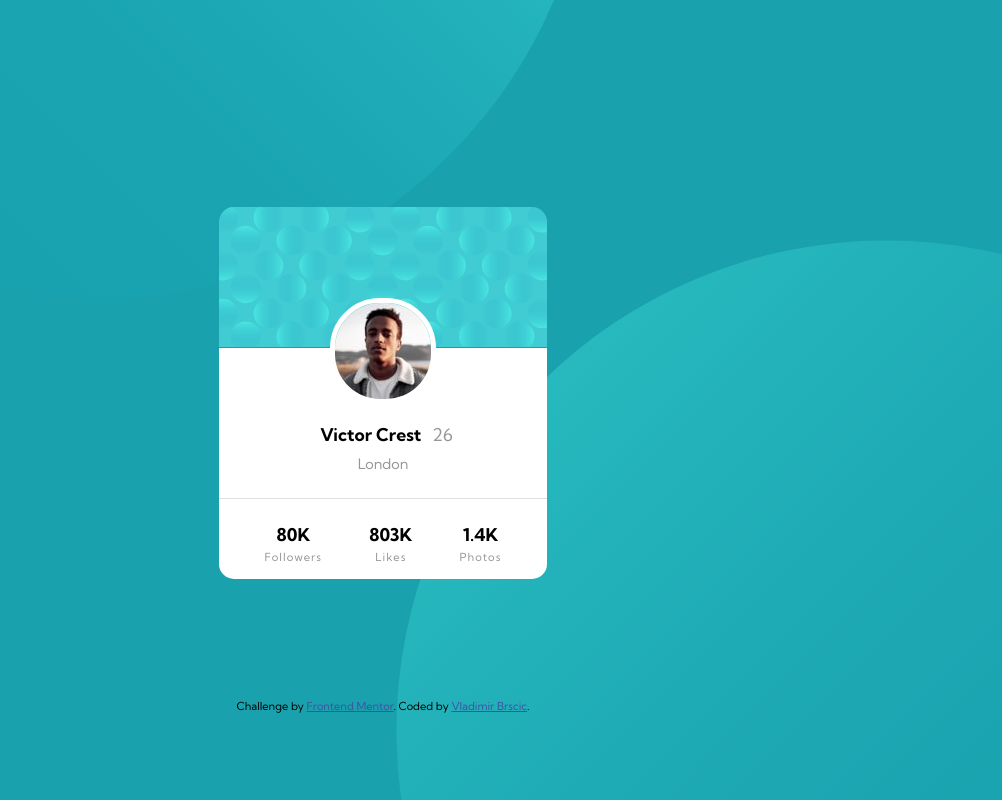
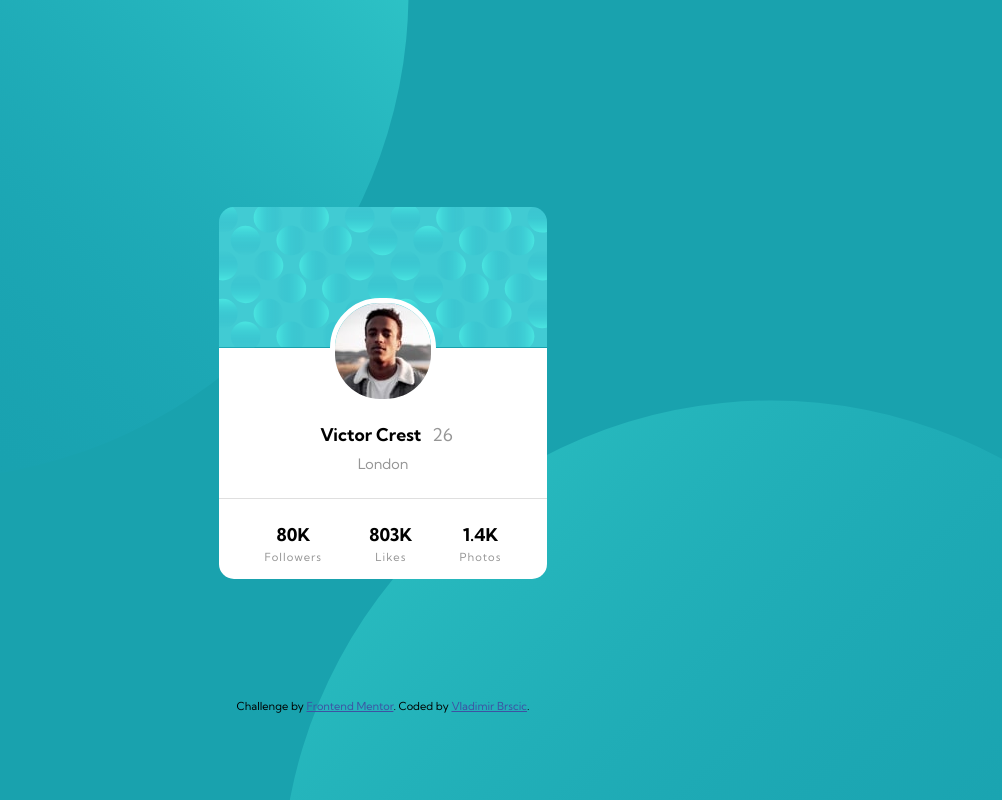
Before and after one commit to VladimirBrscic/front-end-mentor-profile-card, a plain HTML site: page index.html in a window 1280 px wide. Shown: the whole page, without its empty margins (257-1259 px from the left). Drawn offline with Linux system fonts and the light colour scheme.

Commit message:
changed background position in css

```diff
--- a/css/style.css
+++ b/css/style.css
@@ -26,11 +26,12 @@ main::before {
   content: "";
   background-image: url('../images/bg-pattern-top.svg'),
   url('../images/bg-pattern-bottom.svg');
-  background-position:  -206vw -89vh, 33vw 43vh;
+  background-position: right 48vw bottom 40vh, left 42vw top 50vh;
   background-repeat: no-repeat;
   position: absolute;
   width: 100%;
   height: 100%;
+  background-repeat: no-repeat;
 }
 #main-card{
   width: 328px;
@@ -83,7 +84,6 @@ main::before {
 .stat-group{
   padding: 15px;
 }
-
 .number{
   font-size: 1.1rem;
   font-weight: 700;
@@ -97,8 +97,3 @@ main::before {
 .attribution a {
   color: hsl(228, 45%, 44%);
 }
-@media screen and (min-width: 800px) {
-  main::before {
-    background-position:  -10vw -85vh, 51vw 30vh;
-  }
-}
--- a/index.html
+++ b/index.html
@@ -6,7 +6,7 @@
   <link rel="icon" type="image/png" sizes="32x32" href="./images/favicon-32x32.png">
   <link rel="preconnect" href="https://fonts.gstatic.com">
   <link href="https://fonts.googleapis.com/css2?family=Kumbh+Sans:wght@400;700&display=swap" rel="stylesheet">
-  <link rel="stylesheet" href="/css/style.css">
+  <link rel="stylesheet" href="./css/style.css">
   <title>Frontend Mentor | Profile card component</title>
 </head>
 <body>
```
Also changed, not shown: 1 other file.
